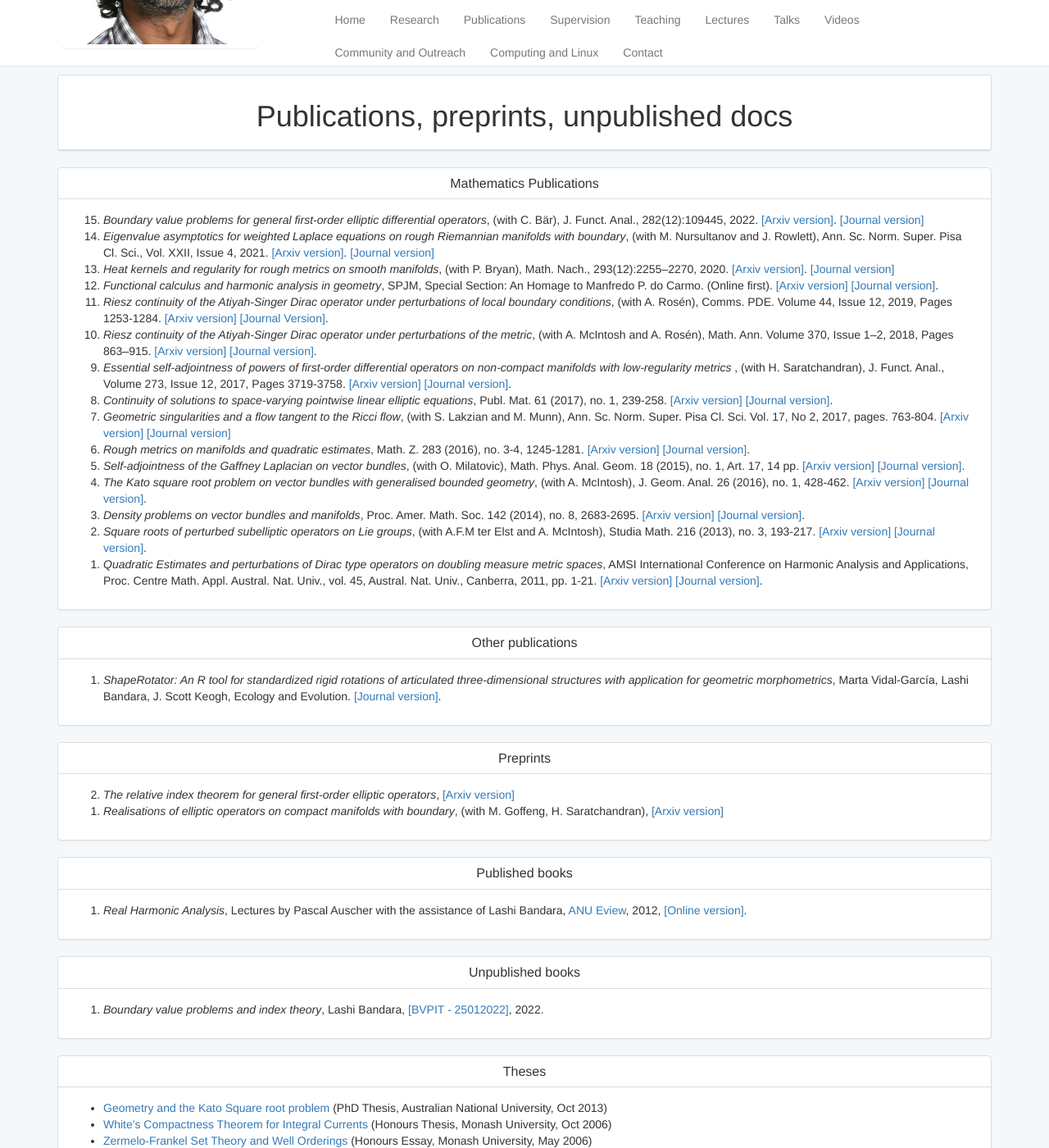
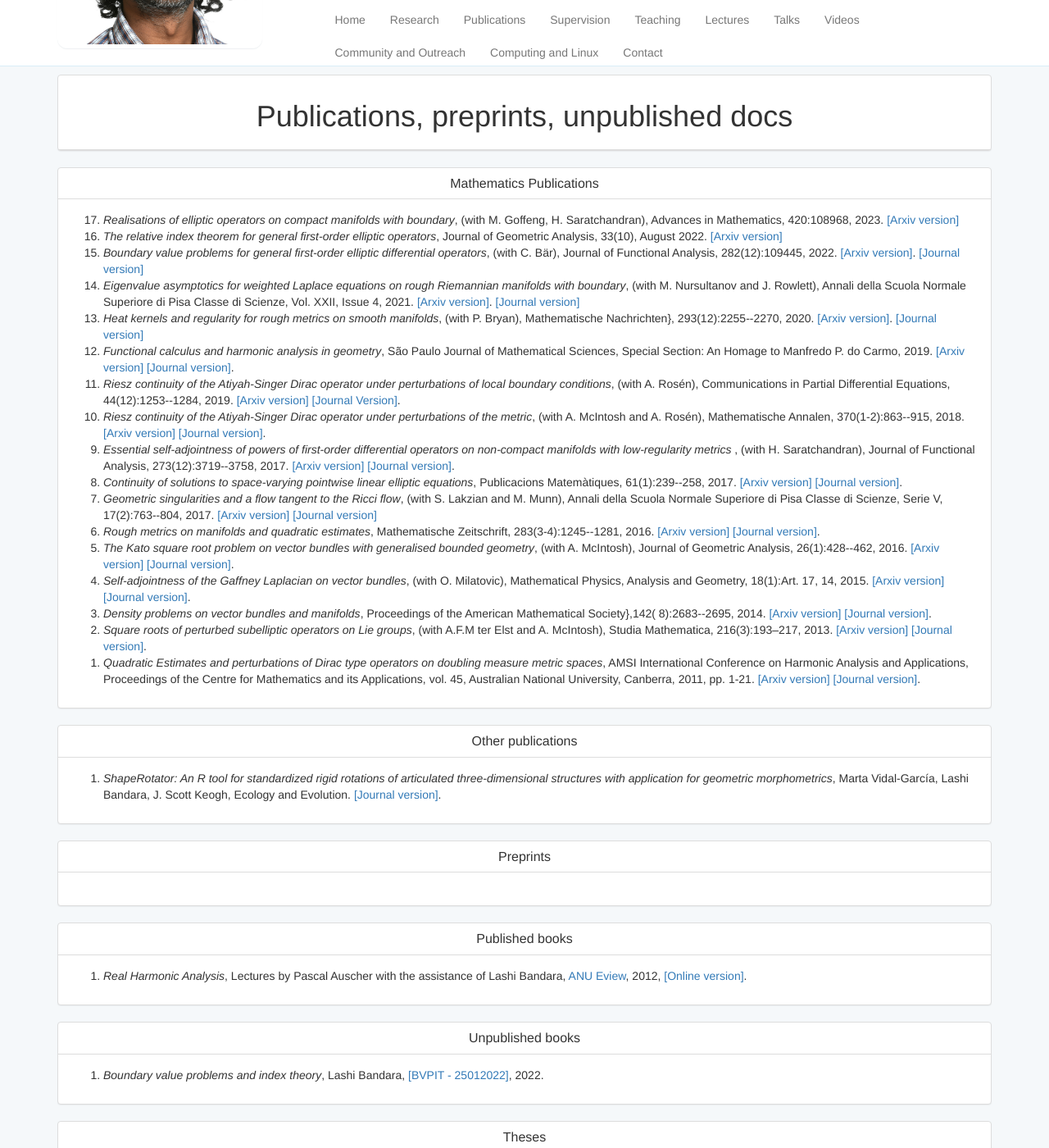
Before and after one commit to lashi-bandara/lashi-bandara.github.io, a Jekyll site: the page built from toc/publications/index.html, in a window 1280 px wide and 1400 px high, scrolled down 412 px. Shown: the whole window at 82% size. Built offline with Jekyll 4.4.1, drawn with Linux system fonts in a browser that asks for light colours.

Commit message:
Update publications

```diff
--- a/toc/publications/index.html
+++ b/toc/publications/index.html
@@ -10,35 +10,53 @@ description: "Lashi Bandara - Publications"
   </div>
   <div class="panel-body">
     <ol reversed>
+
+	<li><i>Realisations of elliptic operators on compact manifolds with boundary</i>, (with M. Goffeng, H. Saratchandran),
+	Advances in Mathematics, 420:108968, 2023.
+	<a href="https://arxiv.org/abs/2104.01919">[Arxiv version]</a>
+	</li>
+
+
+    	<li><i> The relative index theorem for general first-order elliptic operators</i>,
+	Journal of Geometric Analysis, 33(10), August 2022.
+	<a href="https://arxiv.org/abs/2111.12352">[Arxiv version]</a>
+	</li>
+
+
 	<li>
-	<i>Boundary value problems for general first-order elliptic differential operators</i>, (with C. Bär), J. Funct. Anal., 282(12):109445, 2022.
+	<i>Boundary value problems for general first-order elliptic differential operators</i>, (with C. Bär),
+	Journal of Functional Analysis, 282(12):109445, 2022.
 	<a href="https://arxiv.org/abs/1906.08581">[Arxiv version]</a>.
 	<a href="https://doi.org/10.1016/j.jfa.2022.109445">[Journal version]</a>
 	</li>
 
 
 	<li>
-	<i> Eigenvalue asymptotics for weighted Laplace equations on rough Riemannian manifolds with boundary</i>, (with M. Nursultanov and J. Rowlett), Ann. Sc. Norm. Super. Pisa Cl. Sci., Vol. XXII, Issue 4, 2021.
+	<i> Eigenvalue asymptotics for weighted Laplace equations on rough Riemannian manifolds with boundary</i>, (with M. Nursultanov and J. Rowlett),
+	Annali della Scuola Normale Superiore di Pisa Classe di Scienze, Vol. XXII, Issue 4, 2021.
 	<a href="https://arxiv.org/abs/1811.08217">[Arxiv version]</a>.
 	<a href="https://doi.org/10.2422/2036-2145.201902_003">[Journal version]</a>
 	</li>
 
 	<li>
-	<i> Heat kernels and regularity for rough metrics on smooth manifolds</i>, (with P. Bryan),  Math. Nach., 293(12):2255–2270, 2020.
+	<i> Heat kernels and regularity for rough metrics on smooth manifolds</i>, (with P. Bryan),
+	Mathematische Nachrichten}, 293(12):2255--2270, 2020.
 	<a href="https://arxiv.org/abs/1712.09287">[Arxiv version]</a>.
 	<a href="https://doi.org/10.1002/mana.201800459">[Journal version]</a>
 	</li>
 
 
 	<li>
-	<i>Functional calculus and harmonic analysis in geometry</i>, SPJM,  Special Section: An Homage to Manfredo P. do Carmo. (Online first).
+	<i>Functional calculus and harmonic analysis in geometry</i>,
+	São Paulo Journal of Mathematical Sciences,  Special Section: An Homage to Manfredo P. do Carmo, 2019.
 	<a href="https://arxiv.org/abs/1812.11795">[Arxiv version]</a>
 	<a href="https://link.springer.com/article/10.1007/s40863-019-00149-0">[Journal version]</a>.
 	</li>
 
 
 	<li>
-	<i>  Riesz continuity of the Atiyah-Singer Dirac operator under perturbations of local boundary conditions</i>, (with A. Ros&eacute;n),  Comms. PDE. Volume 44, Issue 12, 2019, Pages 1253-1284.
+	<i>  Riesz continuity of the Atiyah-Singer Dirac operator under perturbations of local boundary conditions</i>, (with A. Ros&eacute;n),
+	Communications in Partial Differential Equations, 44(12):1253--1284, 2019.
 	<a href="https://arxiv.org/abs/1703.06548">[Arxiv version]</a>
 	<a href="https://doi.org/10.1080/03605302.2019.1611847">[Journal Version]</a>.
 	</li>
@@ -46,66 +64,75 @@ description: "Lashi Bandara - Publications"
 
 
 	<li>
-	<i>  Riesz continuity of the Atiyah-Singer Dirac operator under perturbations of the metric</i>, (with A. McIntosh and A. Ros&eacute;n),  Math. Ann.  Volume 370, Issue 1–2, 2018, Pages  863–915.
+	<i>  Riesz continuity of the Atiyah-Singer Dirac operator under perturbations of the metric</i>, (with A. McIntosh and A. Ros&eacute;n),
+	Mathematische Annalen, 370(1-2):863--915, 2018.
 	<a href="http://arxiv.org/abs/1603.03647">[Arxiv version]</a>
 	<a href="http://link.springer.com/article/10.1007/s00208-017-1610-7">[Journal version]</a>.
 	</li>
 
 	<li>
 	<i>  Essential self-adjointness of powers of first-order differential operators on non-compact manifolds with low-regularity metrics </i></a>,
-	(with H. Saratchandran),  J. Funct. Anal., Volume 273, Issue 12, 2017, Pages 3719-3758.
+	(with H. Saratchandran),
+	Journal of Functional Analysis, 273(12):3719--3758, 2017.
 	<a href="http://arxiv.org/abs/1606.06190">[Arxiv version]</a>
 	<a href="http://www.sciencedirect.com/science/article/pii/S0022123617303403">[Journal version]</a>.
 	</li>
 
 	<li>
-	<i> Continuity of solutions to space-varying pointwise linear elliptic equations</i></a>, Publ. Mat. 61 (2017), no. 1, 239-258.
+	<i> Continuity of solutions to space-varying pointwise linear elliptic equations</i></a>,
+	Publicacions Matemàtiques, 61(1):239--258, 2017.
 	<a href="http://arxiv.org/abs/1505.06150">[Arxiv version]</a>
 	<a href="http://www.raco.cat/index.php/PublicacionsMatematiques/article/view/10.5565_PUBLMAT%2061117%2009">[Journal version]</a>.
 	</li>
 
 	<li>
 	<i> Geometric singularities and a flow tangent to the Ricci flow</i></a>, (with S. Lakzian and M. Munn),
-	Ann. Sc. Norm. Super. Pisa Cl. Sci.  Vol. 17, No 2, 2017, pages. 763-804.
+	Annali della Scuola Normale Superiore di Pisa Classe di Scienze, Serie V, 17(2):763--804, 2017.
 	<a href="http://arxiv.org/abs/1505.05035">[Arxiv version]</a>
 	<a href="http://annaliscienze.sns.it/index.php?page=Article&id=478">[Journal version]</a>
 	</li>
 
 	<li>
-	<i>Rough metrics on manifolds and quadratic estimates</i></a>,  Math. Z. 283 (2016), no. 3-4, 1245-1281.
+	<i>Rough metrics on manifolds and quadratic estimates</i></a>,
+	Mathematische Zeitschrift, 283(3-4):1245--1281, 2016.
 	<a href="http://arxiv.org/abs/1402.2030">[Arxiv version]</a>
 	<a href="http://link.springer.com/article/10.1007%2Fs00209-016-1641-x">[Journal version]</a>.
 	</li>
 
+
 	<li>
-	<i>Self-adjointness of the Gaffney Laplacian on vector bundles</i></a>, (with O. Milatovic), Math. Phys. Anal. Geom. 18 (2015), no. 1, Art. 17, 14 pp.
+	<i>The Kato square root problem on vector bundles with generalised bounded geometry</i>, (with A. McIntosh),
+	Journal of Geometric Analysis, 26(1):428--462, 2016.
+	<a href="http://arxiv.org/abs/1203.0373">[Arxiv version]</a>
+	<a href="http://dx.doi.org/10.1007/s12220-015-9557-y">[Journal version]</a>.
+	</li>
+
+	<li>
+	<i>Self-adjointness of the Gaffney Laplacian on vector bundles</i></a>, (with O. Milatovic),
+	Mathematical Physics, Analysis and Geometry, 18(1):Art. 17, 14, 2015.
 	<a href="http://arxiv.org/abs/1409.5212">[Arxiv version]</a>
 	<a href="http://link.springer.com/article/10.1007%2fs11040-015-9188-3">[Journal version]</a>.
 	</li>
 
 	<li>
-	<i>The Kato square root problem on vector bundles with generalised bounded geometry</i>, (with A. McIntosh),  J. Geom. Anal. 26 (2016), no. 1, 428-462.
-	<a href="http://arxiv.org/abs/1203.0373">[Arxiv version]</a>
-	<a href="http://dx.doi.org/10.1007/s12220-015-9557-y">[Journal version]</a>.
-	</li>
-
-	<li>
-	<i>Density problems on vector bundles and manifolds</i>, Proc. Amer. Math. Soc. 142 (2014), no. 8, 2683-2695.
+	<i>Density problems on vector bundles and manifolds</i>,
+	Proceedings of the American Mathematical Society},142(	8):2683--2695, 2014.
 	<a href="http://arxiv.org/abs/1207.6440">[Arxiv version]</a>
 	<a href="http://www.ams.org/journals/proc/2014-142-08/S0002-9939-2014-12284-2/home.html">[Journal version]</a>.
 	</li>
 
 	<li>
 	<i>Square roots of perturbed subelliptic operators on Lie groups</i>, (with A.F.M ter Elst and A. McIntosh),
-	Studia Math. 216 (2013), no. 3, 193-217.
+	Studia Mathematica, 216(3):193–217, 2013.
 	<a href="http://arxiv.org/abs/1204.5236">[Arxiv version]</a>
 	<a href="http://journals.impan.pl/cgi-bin/doi?sm216-3-1">[Journal version]</a>.
 	</li>
 
 	<li>
-	<i>Quadratic Estimates and perturbations of Dirac type operators on doubling measure metric spaces</i>, AMSI
-	International Conference on Harmonic Analysis and Applications, Proc. Centre Math. Appl. Austral. Nat. Univ.,
-	vol. 45, Austral. Nat. Univ., Canberra, 2011, pp. 1-21.
+	<i>Quadratic Estimates and perturbations of Dirac type operators on doubling measure metric spaces</i>,
+	AMSI International Conference on Harmonic Analysis and Applications,
+	Proceedings of the Centre for Mathematics and its Applications,
+	vol. 45, Australian National University, Canberra, 2011, pp. 1-21.
 	<a href="http://arxiv.org/abs/1107.3905">[Arxiv version]</a>
 	<a href="http://maths-proceedings.anu.edu.au/045/bandara-final.pdf">[Journal version]</a>.
 	</li>
@@ -140,13 +167,6 @@ description: "Lashi Bandara - Publications"
   <div class="panel-body">
     <ol reversed>
 
-    	<li><i> The relative index theorem for general first-order elliptic operators</i>,
-	<a href="https://arxiv.org/abs/2111.12352">[Arxiv version]</a>
-	</li>
-
-	<li><i>Realisations of elliptic operators on compact manifolds with boundary</i>, (with M. Goffeng, H. Saratchandran),
-	<a href="https://arxiv.org/abs/2104.01919">[Arxiv version]</a>
-	</li>
 </ol>
   </div>
 </div>
```
